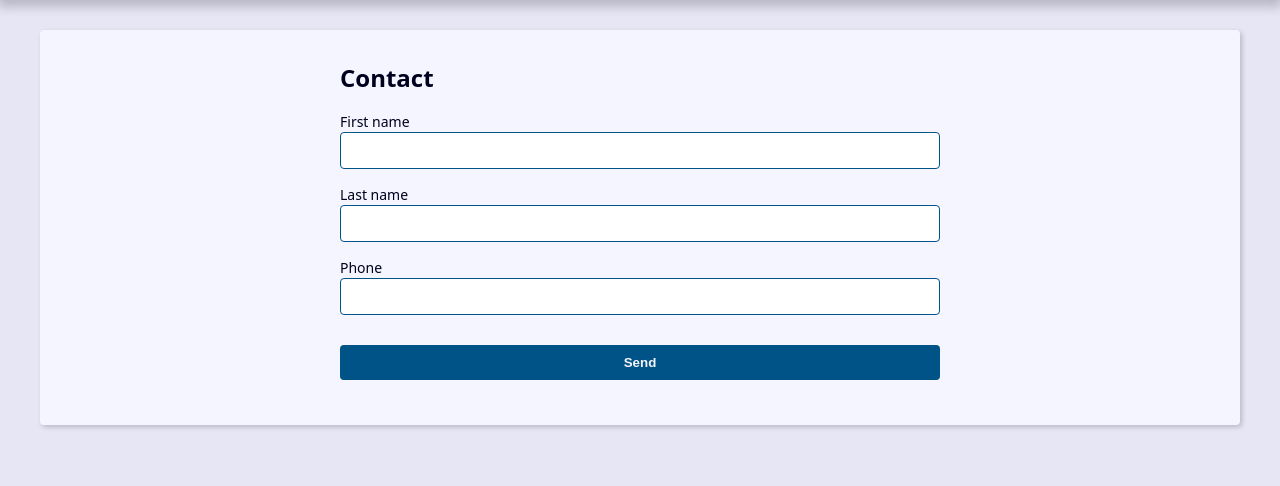
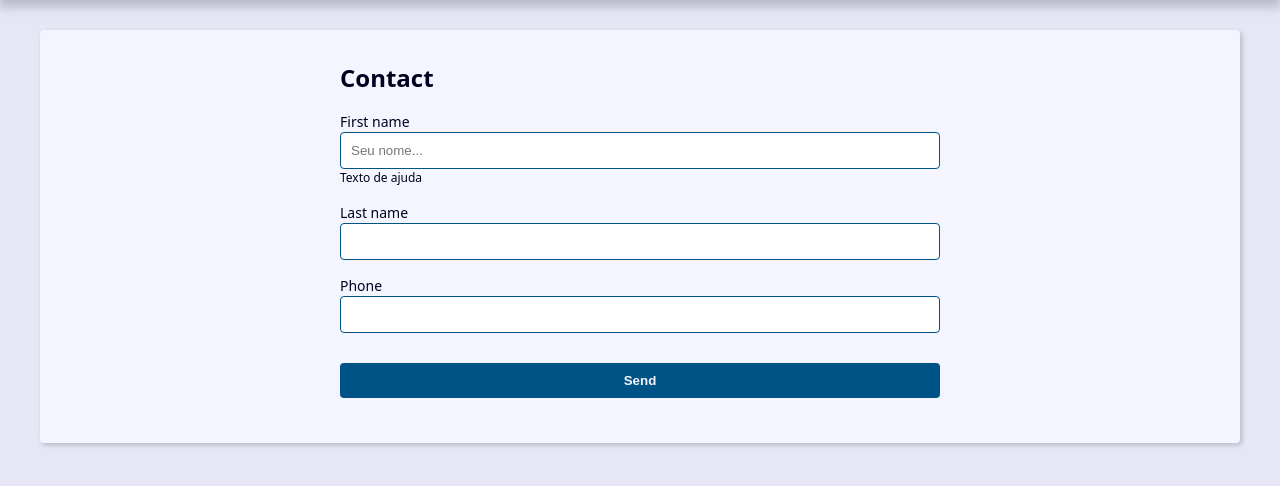
Before and after one commit to MarivaldoDev/agenda-django, a Django app: page /contact/create/ in a window 1280 px wide. Shown: the part 239-725 px from the top of the page. Run offline with Django 5.2, Linux system fonts and the light colour scheme.

Commit message:
'ainda-no-formulário'

```diff
--- a/contact/forms.py
+++ b/contact/forms.py
@@ -4,6 +4,24 @@ from contact.models import Contact
 
 
 class ContactForm(forms.ModelForm):
+    first_name = forms.CharField(
+        widget=forms.TextInput(
+            attrs={
+                'class': 'classe-a classe-b',
+                'placeholder': 'Seu nome...',
+            }
+        ),
+        help_text='Texto de ajuda',
+    )
+
+    def __init__(self, *args, **kwargs):
+        super().__init__(*args, **kwargs)
+
+        # self.fields['first_name'].widget.attrs.update({
+        #     'class': 'classe-a classe-b',
+        #     'placeholder': 'Seu nome...'
+        # })
+
     class Meta:
         model = Contact
         fields = ("first_name", 'last_name', 'phone',)
--- a/contact/templates/contact/create.html
+++ b/contact/templates/contact/create.html
@@ -13,8 +13,11 @@
               <div class="form-group">
                 <label for="{{ field.id_for_label }}">{{ field.label }}</label>
                 {{ field }}
+                {{ field.errors }}
 
-                {{ field.errors }}
+                {% if field.help_text %}
+                  <p class="help-text">{{ field.help_text }}</p>
+                {% endif %}
               </div>
           {% endfor %}
         </div>
```
